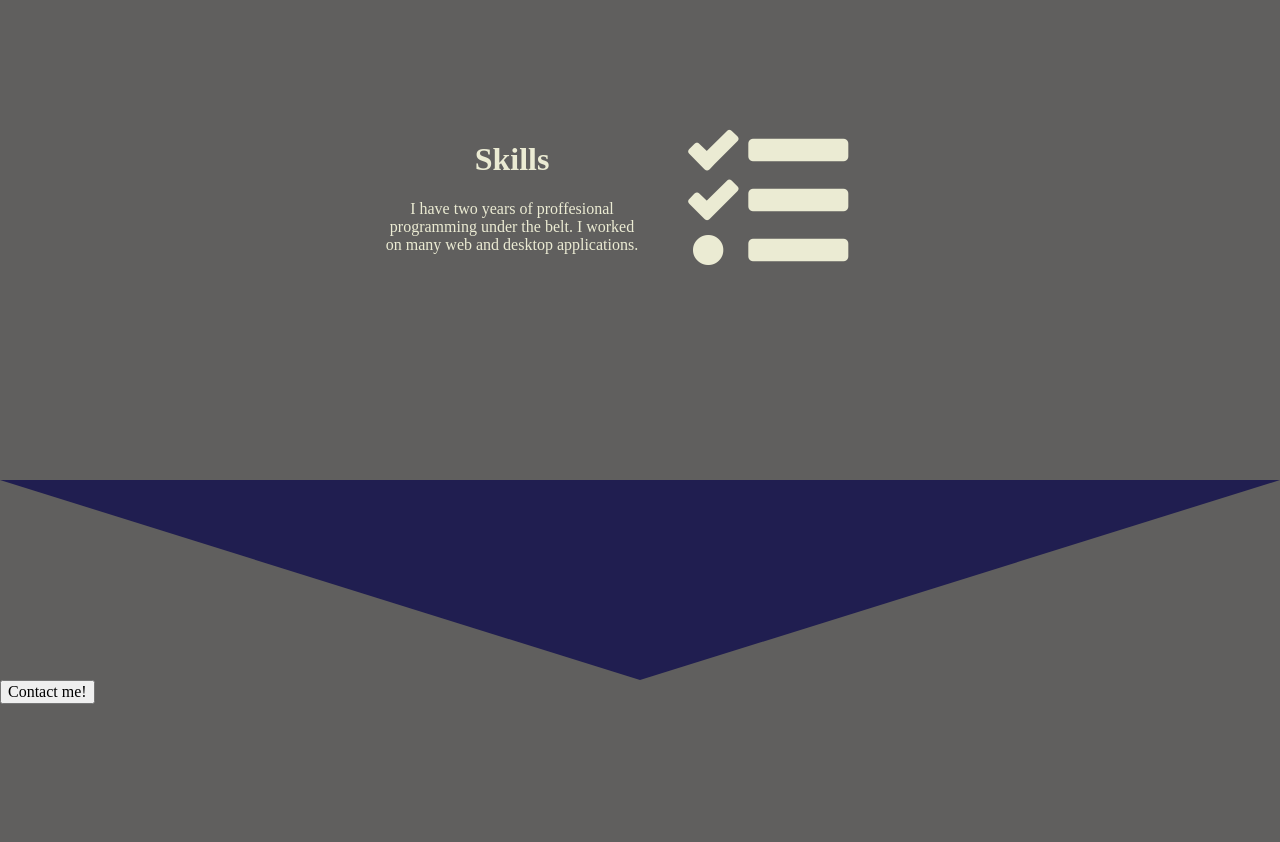
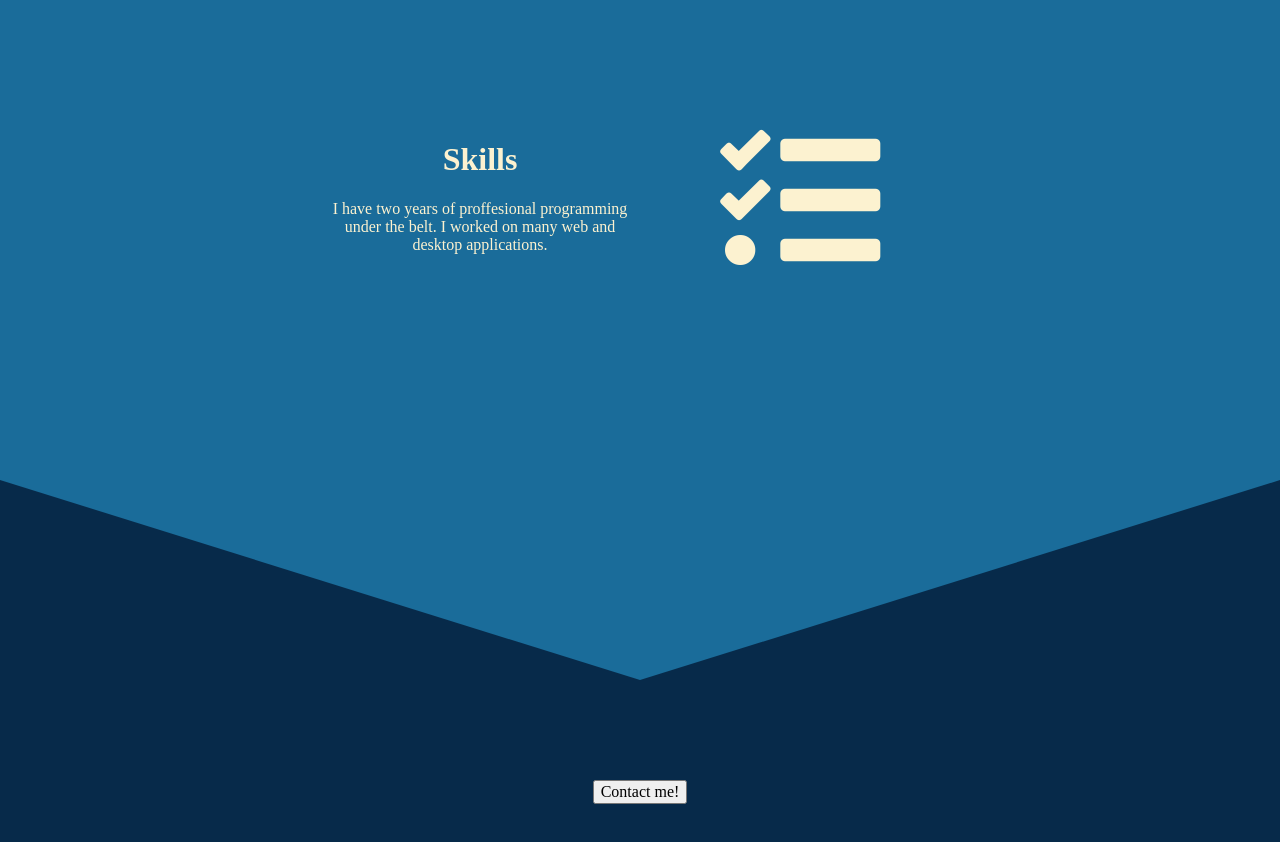
Before and after one commit to Anwarus/Portfolio, a website with bundled scripts: page index.html in a window 1280 px wide. Shown: the part 1800-2642 px from the top of the page. Before the commit the page ends 2504 px from the top, so only its background shows below. Built offline with nearby package versions, Linux system fonts and the light colour scheme.

Commit message:
(improvement) - better styling

```diff
--- a/css/main.css
+++ b/css/main.css
@@ -98,20 +98,20 @@ textarea {
    ========================================================================== */
 
 body {
-    background-color: #605f5e;
+    background-color: #1A6C9A;
 }
 
 /*Placeholder for canvas element*/
 div#target {
     width: 100%;
-    background-color: #201e50;
+    background-color: #072A4A;
     min-height: 100vh;
 }
 
 div.slide {
     display: grid;
-    margin: 200px 30% 200px 30%;
-    color: #ebebd3;
+    margin: 200px 25% 200px 25%;
+    color: #FCF2D0;
 }
 
 div.title {
@@ -126,6 +126,16 @@ div.content {
     float: left;
 }
 
+div.end {
+    text-align: center;
+    background-color: #072A4A;
+    padding-top: 100px;
+    padding-bottom: 100px;
+}
+
+svg#decorator2 {
+    background-color: #072A4A;
+}
 
 /* ==========================================================================
    Helper classes
--- a/index.html
+++ b/index.html
@@ -26,7 +26,7 @@
     </section>
 
     <svg id="decorator1" width="100%" height="200px" viewBox="0 0 200 50" preserveAspectRatio="none">
-        <polygon points="0, 0 200, 0 100, 50" style="fill: #201e50;"></polygon>
+        <polygon points="0, 0 200, 0 100, 50" style="fill: #072A4A;"></polygon>
     </svg>
 
     <div class="slide">
@@ -71,11 +71,11 @@
         </section>
     </div>
 
-    <svg id="decorator1" width="100%" height="200px" viewBox="0 0 200 50" preserveAspectRatio="none">
-        <polygon points="0, 0 200, 0 100, 50" style="fill: #201e50;"></polygon>
+    <svg id="decorator2" width="100%" height="200px" viewBox="0 0 200 50" preserveAspectRatio="none">
+        <polygon points="0, 0 200, 0 100, 50" style="fill: #1A6C9A;"></polygon>
     </svg>
 
-    <div>
+    <div class="end">
         <section id="contact">
             <footer>
                 <button type="button">Contact me!</button>
```
